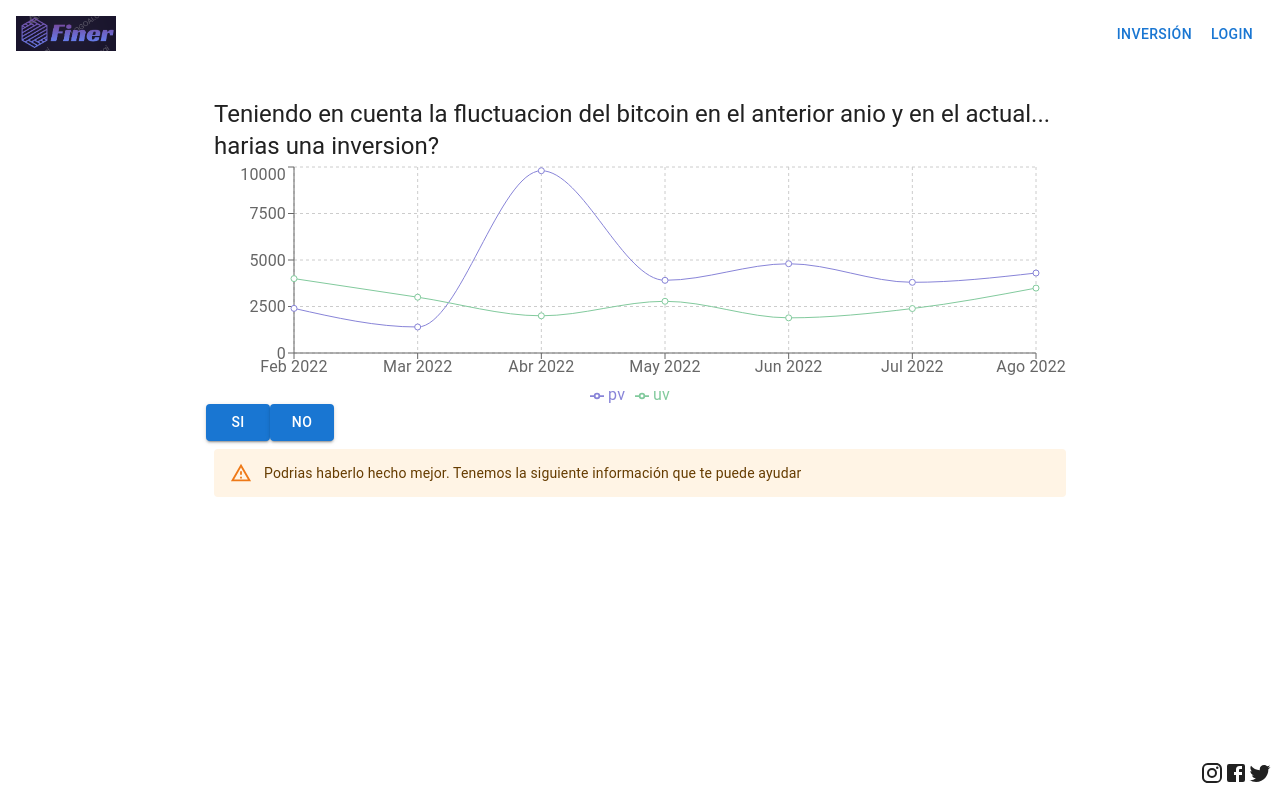
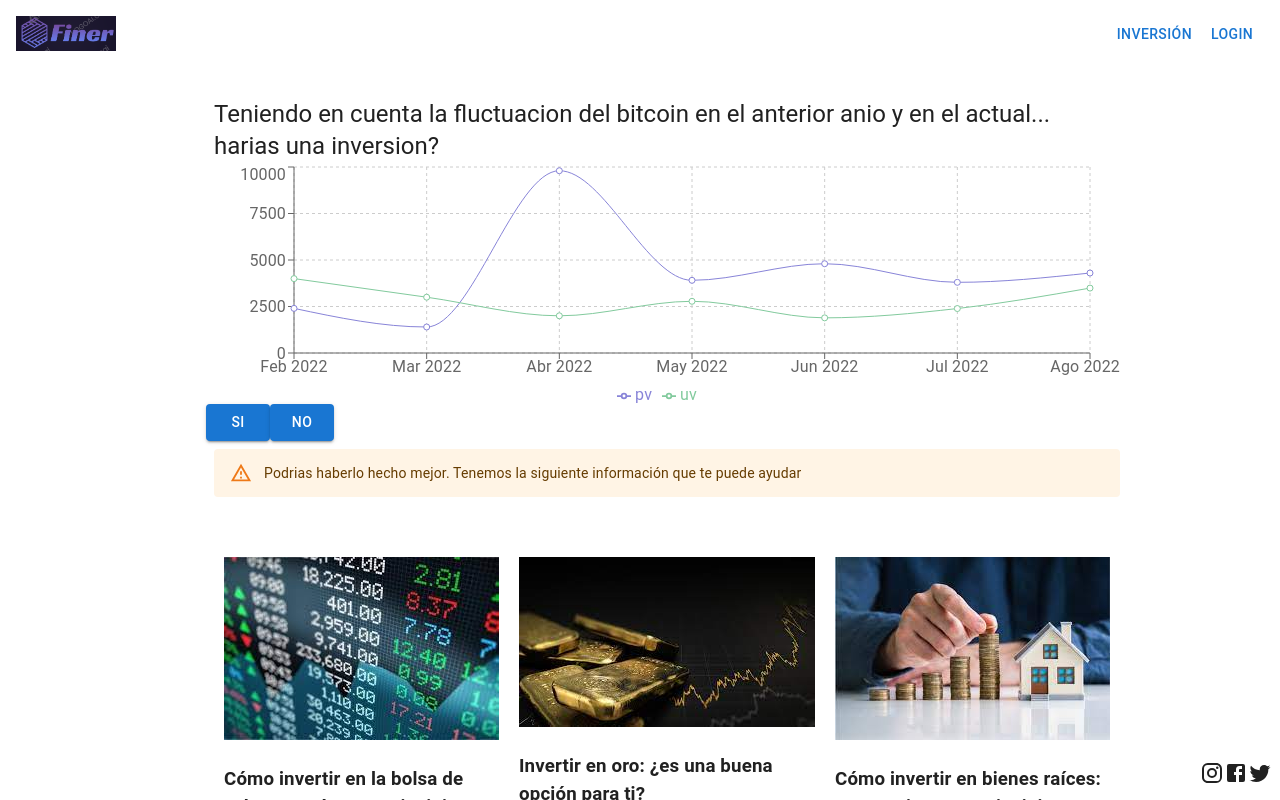
Before and after one commit to sinedie/GausianHack, a Next.js app: page /invert in a window 1280 px wide. Both pictures are taken after a click on the button "NO". Shown: the top 800 px of the page. Built offline with nearby package versions, Linux system fonts and the light colour scheme.

Commit message:
finish inversion page

```diff
--- a/pages/invert.tsx
+++ b/pages/invert.tsx
@@ -14,6 +14,7 @@ import {
   Legend,
   ResponsiveContainer,
 } from "recharts";
+import Inversiones from '@/components/inversiones/inversiones'
 
 const data = [
   {
@@ -123,10 +124,14 @@ export default function invert() {
           {showGood && <Alert>Esa es la decisión correcta</Alert>}
 
           {showError && (
-            <Alert severity="warning">
-              Podrias haberlo hecho mejor. Tenemos la siguiente información que
-              te puede ayudar
-            </Alert>
+            <>
+              <Alert severity="warning">
+                Podrias haberlo hecho mejor. Tenemos la siguiente información
+                que te puede ayudar
+              </Alert>
+
+              <Inversiones></Inversiones>
+            </>
           )}
         </Grid>
       </Grid>
```
